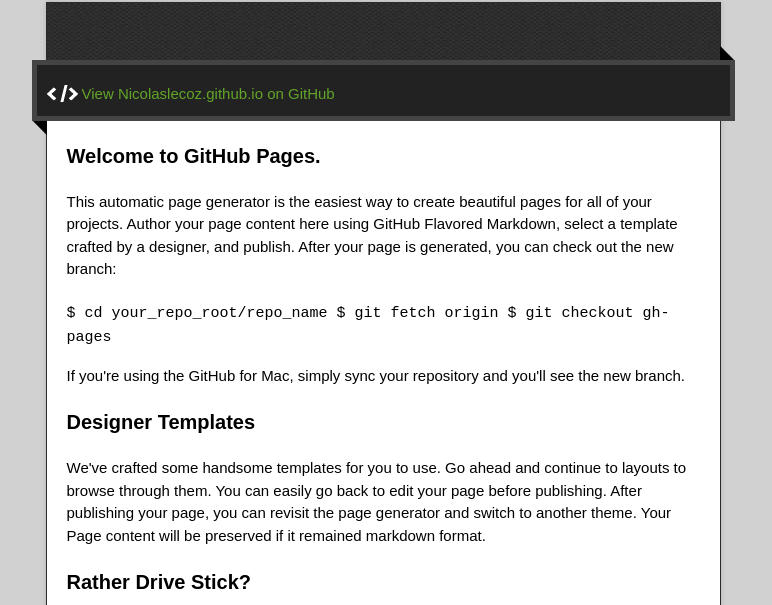
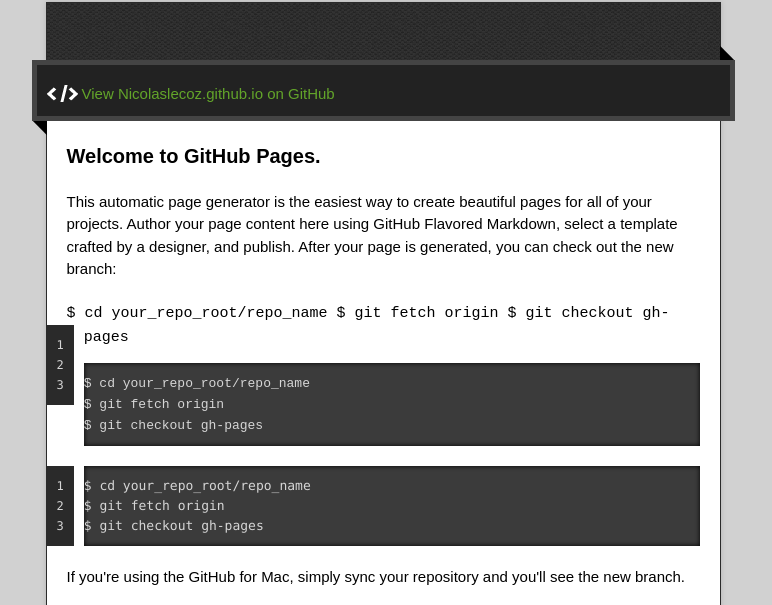
Before and after one commit to nicolaslecoz/nicolaslecoz.github.io, a plain HTML site: page index.html in a window 1280 px wide. Shown: the part 128-733 px from the top of the page, without its empty margins (257-1029 px from the left). Drawn offline with nearby package versions, Linux system fonts and the light colour scheme.

Commit message:
test de mis en forme du code

```diff
--- a/index.html
+++ b/index.html
@@ -44,6 +44,17 @@
 $ git checkout gh-pages
 </code>
 
+
+<pre><code>$ cd your_repo_root/repo_name
+$ git fetch origin
+$ git checkout gh-pages
+</code></pre>
+
+<pre>$ cd your_repo_root/repo_name
+$ git fetch origin
+$ git checkout gh-pages
+</pre>
+
 <p>If you're using the GitHub for Mac, simply sync your repository and you'll see the new branch.</p>
 
 <h3>
```
